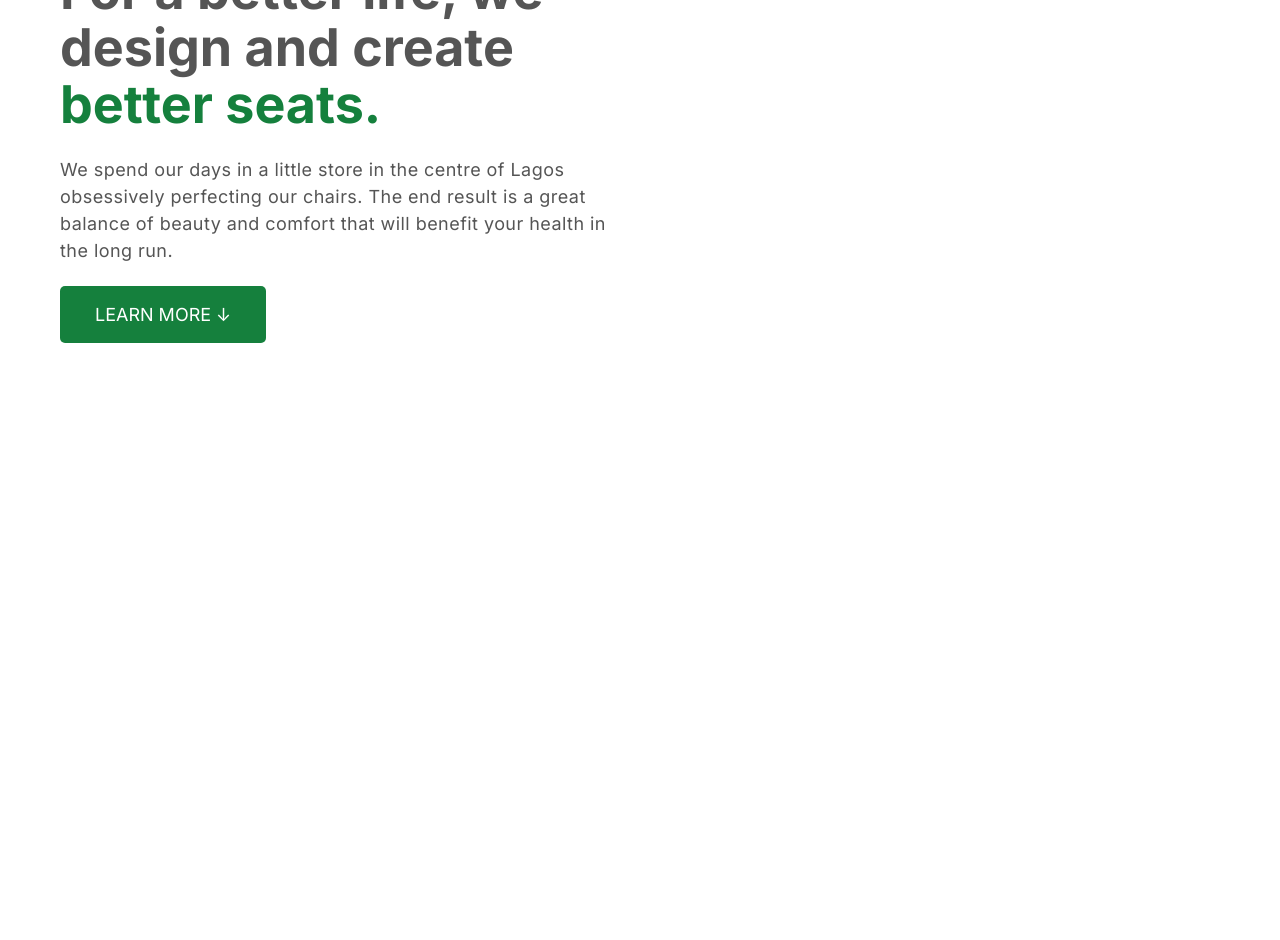
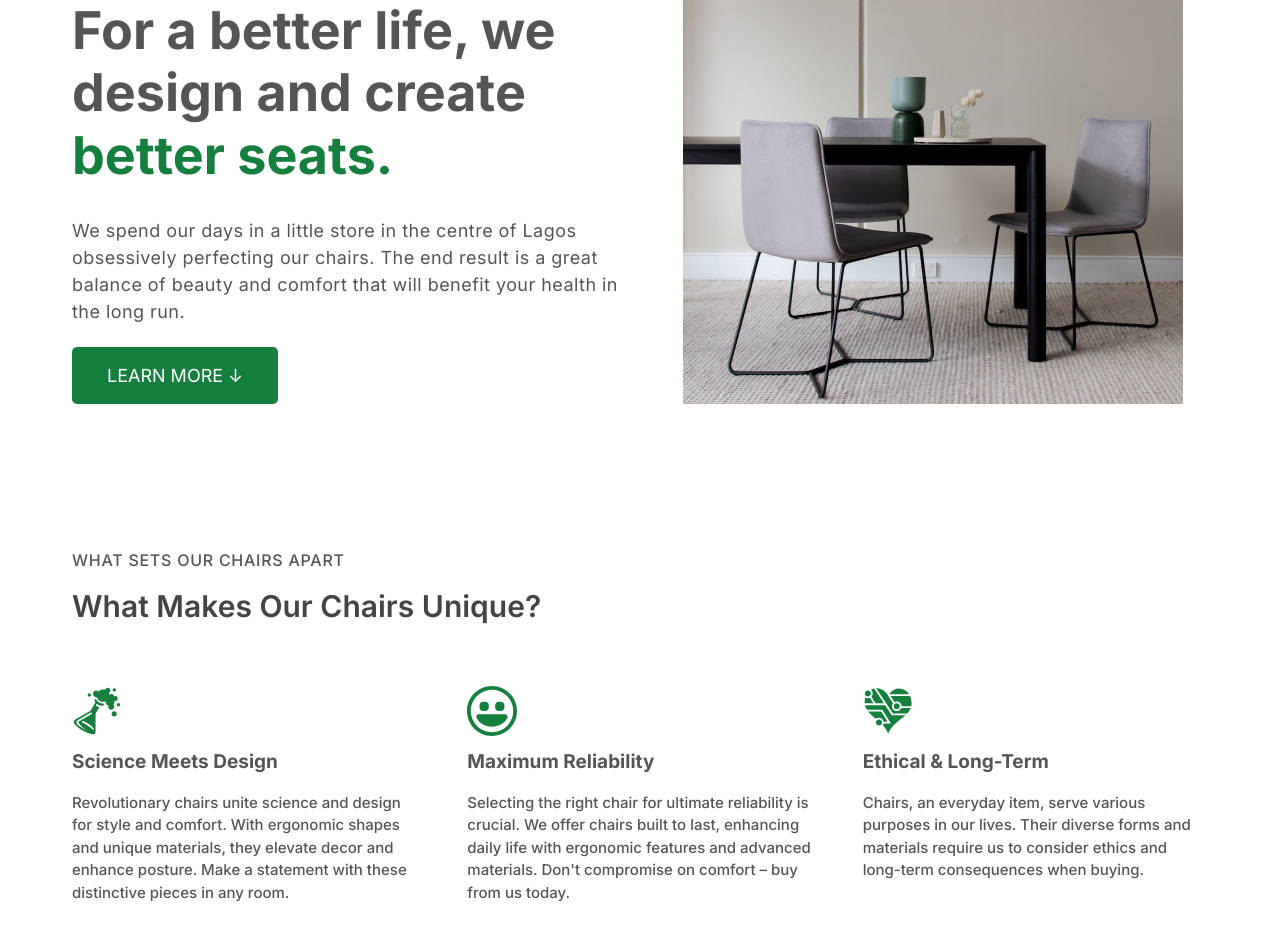
Before and after one commit to Yinye013/chairs-next-app, a Next.js app: page / in a window 1280 px wide. Shown: the part 240-1180 px from the top of the page. Before the commit the page ends 800 px from the top, so only its background shows below. Built offline with nearby package versions, Linux system fonts and the light colour scheme.

Commit message:
another commit

```diff
--- a/app/components/About.tsx
+++ b/app/components/About.tsx
@@ -1,7 +1,60 @@
-import React from "react";
+"use client";
+import { GiFizzingFlask } from "react-icons/gi";
+import { GoSmiley } from "react-icons/go";
+import { GiTechnoHeart } from "react-icons/gi";
+import { motion, useAnimation } from "framer-motion";
+import { useInView } from "react-intersection-observer";
+import useMultipleAnimations from "../hooks/useMultipleAnimations";
 
 const About = () => {
-  return <div></div>;
+  let { ref, inView } = useInView();
+  const animation = useAnimation();
+  useMultipleAnimations(inView, animation);
+
+  return (
+    <motion.div
+      ref={ref}
+      animate={animation}
+      className="pt-[4.8rem] pb-[9.6rem]"
+    >
+      <div className="container">
+        <p className="subheading">what sets our chairs apart</p>
+        <h2 className="heading-secondary">What Makes Our Chairs Unique?</h2>
+        <div className="grid grid-cols-3 gap-20">
+          <div className="pt-4 pb-4">
+            <GiFizzingFlask size="50px" color="#15803D" />
+            <h3 className="heading-tertiary mt-5">Science Meets Design</h3>
+            <p className="text-[1.5rem] font-[500] leading-[1.5] tracking-[2]">
+              Revolutionary chairs unite science and design for style and
+              comfort. With ergonomic shapes and unique materials, they elevate
+              decor and enhance posture. Make a statement with these distinctive
+              pieces in any room.
+            </p>
+          </div>
+          <div className="pt-4 pb-4">
+            <GoSmiley size="50px" color="#15803D" />
+            <h3 className="heading-tertiary mt-5">Maximum Reliability</h3>
+            <p className="text-[1.5rem] font-[500] leading-[1.5] tracking-[2]">
+              Selecting the right chair for ultimate reliability is crucial. We
+              offer chairs built to last, enhancing daily life with ergonomic
+              features and advanced materials. Don't compromise on comfort – buy
+              from us today.
+            </p>
+          </div>
+          <div className="pt-4 pb-4">
+            {" "}
+            <GiTechnoHeart size="50px" color="#15803D" />
+            <h3 className="heading-tertiary mt-5">Ethical & Long-Term</h3>
+            <p className="text-[1.5rem] font-[500] leading-[1.5] tracking-[2]">
+              Chairs, an everyday item, serve various purposes in our lives.
+              Their diverse forms and materials require us to consider ethics
+              and long-term consequences when buying.
+            </p>
+          </div>
+        </div>
+      </div>
+    </motion.div>
+  );
 };
 
 export default About;
--- a/app/components/Herosection.tsx
+++ b/app/components/Herosection.tsx
@@ -1,6 +1,7 @@
-import React from "react";
+"use client";
 import Link from "next/link";
-import HeroImage from "public\assets\images\gridpic9.jpg";
+import Image from "next/image";
+import { motion, useInView, useAnimate } from "framer-motion";
 
 const Herosection = () => {
   const headingPrimary: string = "For a better life, we design and create ";
@@ -8,14 +9,23 @@ const Herosection = () => {
     "We spend our days in a little store in the centre of Lagos obsessively perfecting our chairs. The end result is a great balance of beauty and comfort that will benefit your health in the long run.";
 
   return (
-    <section className="p-4">
+    <section className="pt-[4.8rem] pb-[9.6rem]">
       <main className="container">
-        <div className="grid lg:grid-cols-2 gap-8">
+        <div className="grid lg:grid-cols-2 gap-14">
           <div className="pt-[9.6rem]">
-            <h1 className="text-[5.2rem] font-bold tracking-normal leading-[1.1]">
+            <motion.div
+              variants={{
+                hidden: { opacity: 0, y: 75 },
+                visible: { opacity: 1, y: 0 },
+              }}
+              initial="hidden"
+              animate="visible"
+              transition={{ duration: 0.2, delay: 0 }}
+              className="heading-primary"
+            >
               {headingPrimary}
               <span className="text-green-700">better seats.</span>
-            </h1>
+            </motion.div>
             <p className="text-[1.8rem] mt-[2.2rem] tracking-wide">
               {heroDescription}
             </p>
@@ -28,8 +38,14 @@ const Herosection = () => {
               LEARN MORE &darr;
             </Link>
           </div>
-          <div>
-            <img />
+          <div className="self-end">
+            <Image
+              src={"/assets/images/hero.jpg"}
+              alt={"hero image"}
+              width={500}
+              height={450}
+              className="mx-auto"
+            />
           </div>
         </div>
       </main>
--- a/app/globals.css
+++ b/app/globals.css
@@ -1,5 +1,3 @@
-@import url("https://fonts.googleapis.com/css2?family=Inter:wght@400;600;700;800;900&display=swap");
-
 @tailwind base;
 @tailwind components;
 @tailwind utilities;
@@ -31,13 +29,31 @@ header {
   border-bottom: 1px solid rgb(238, 238, 238);
 }
 .logo {
-  @apply flex text-[2rem] font-extrabold;
+  @apply flex text-3xl font-bold;
   font-weight: 700;
 }
-.container {
-  @apply max-w-[120rem] mx-auto;
-  padding: 0 2rem;
-}
+
 .navlinks {
   font-weight: 600;
 }
+
+/* REUSABLE CUSTOM CLASSES */
+.container {
+  @apply max-w-[120rem] mx-auto;
+  padding: 0 3.2rem;
+}
+.subheading {
+  @apply block text-[1.6rem] font-[500] uppercase mb-[1.6rem];
+  letter-spacing: 0.75px;
+}
+.heading-primary {
+  @apply font-bold text-5xl mb-12 leading-[1.2];
+  font-size: 5.2rem;
+}
+.heading-secondary {
+  @apply text-[3rem] font-[600] mb-[5rem] leading-tight;
+  color: #444;
+}
+.heading-tertiary {
+  @apply font-bold mb-[1.5rem] text-[1.9rem];
+}
--- /dev/null
+++ b/app/hooks/useMultipleAnimations.ts
@@ -0,0 +1,25 @@
+"use client";
+import { useEffect } from "react";
+const useMultipleAnimations = (inView: boolean, animation: any) => {
+  useEffect(() => {
+    if (inView) {
+      animation.start({
+        x: 0,
+        opacity: 1,
+        transition: {
+          type: "easeInOut",
+          duration: 1,
+          delay: 0.25,
+        },
+      });
+    }
+    if (!inView) {
+      animation.start({
+        x: 25,
+        opacity: 0,
+      });
+    }
+  }, [inView, animation]);
+};
+
+export default useMultipleAnimations;
--- a/app/layout.tsx
+++ b/app/layout.tsx
@@ -3,7 +3,7 @@ import type { Metadata } from "next";
 import { Inter } from "next/font/google";
 
 const inter = Inter({
-  weight: ["400", "500", "600", "700", "800"],
+  // weight: ["400", "500", "600", "700", "800"],
   subsets: ["latin"],
 });
 
--- a/app/page.tsx
+++ b/app/page.tsx
@@ -1,12 +1,14 @@
 import React from "react";
 import Navbar from "./components/Navbar";
 import Herosection from "./components/Herosection";
+import About from "./components/About";
 
 const page = () => {
   return (
     <>
       <Navbar />
       <Herosection />
+      <About />
     </>
   );
 };
```
Also changed, not shown: package.json (+5 -2 lines), tsconfig.json (+5 -12 lines), 1 other file (tests, documents, lock files or other folders).
